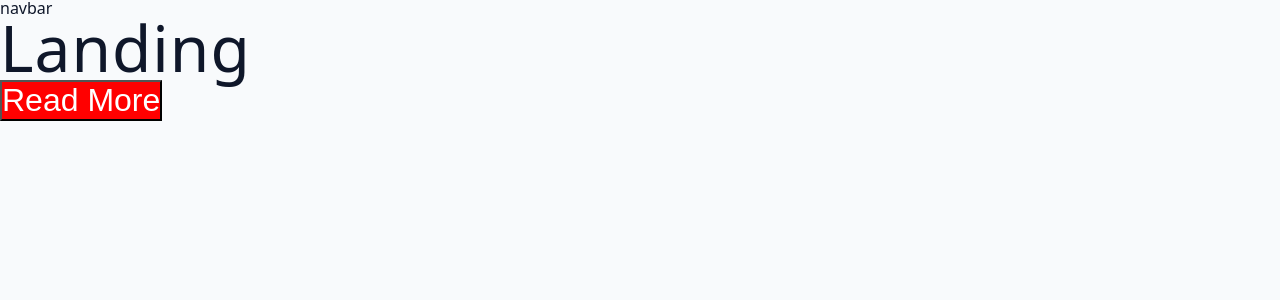
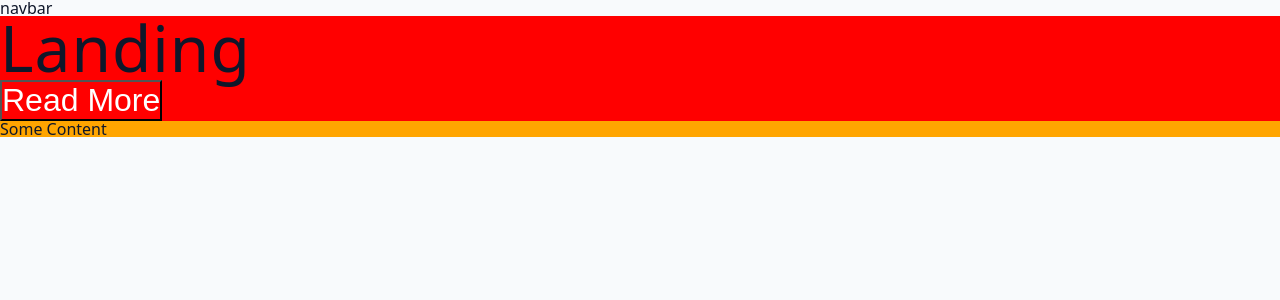
Before and after one commit to iputuagussetiawan/jobify-client, a React (Vite) app: page / in a window 1280 px wide. Shown: the top 300 px of the page. Built offline with nearby package versions, Linux system fonts and the light colour scheme.

Commit message:
styled component wrapper

```diff
--- a/src/pages/Landing.jsx
+++ b/src/pages/Landing.jsx
@@ -9,11 +9,23 @@ const StyledBtn=styled.button`
 
 const Landing = () => {
   return (
-    <div>
+    <Wrapper>
       <h1>Landing</h1>
       <StyledBtn> Read More</StyledBtn>
-    </div>
+
+      <div className="content">
+        Some Content
+      </div>
+    </Wrapper>
   )
 }
 
+const Wrapper=styled.div`
+  background-color: red;
+
+  .content{
+    background-color: orange;
+  }
+`
+
 export default Landing
```
